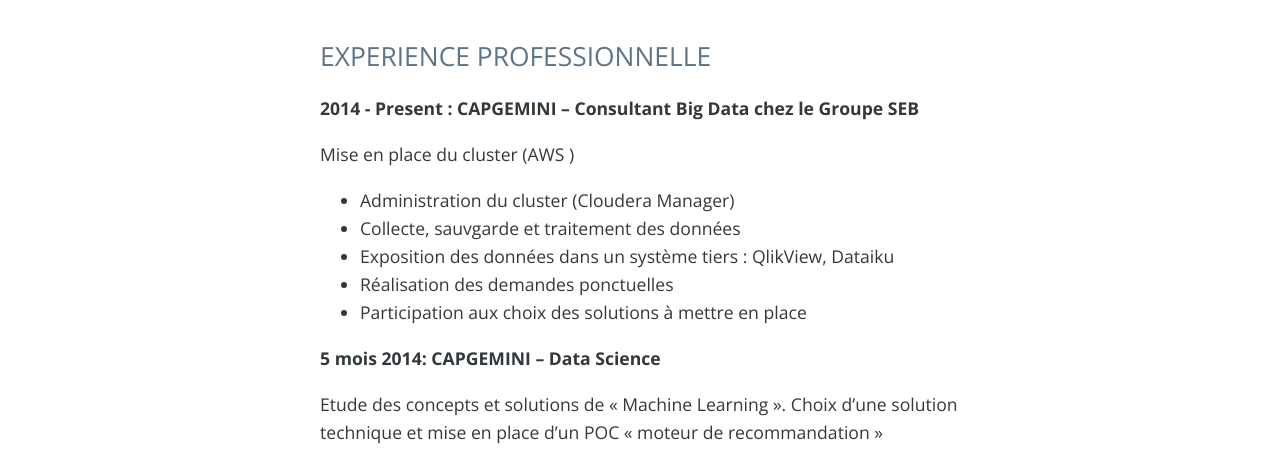
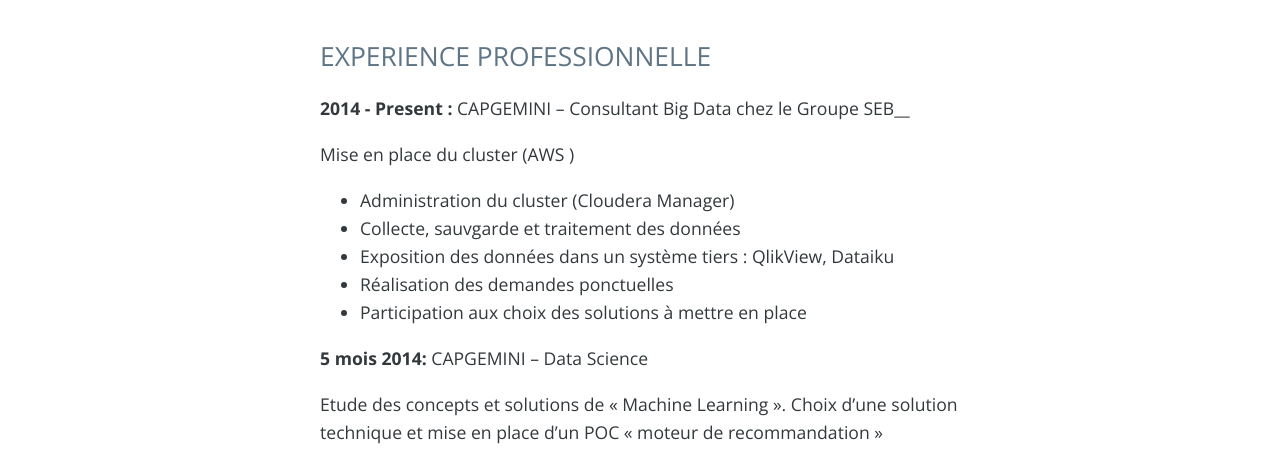
Before and after one commit to veve90/cv, a Jekyll site: the page built from _posts/2017-12-17-analyse-transactionelle.md, in a window 1280 px wide. Shown: the part 723-1178 px from the top of the page. Built offline with Jekyll 4.4.1, drawn with Linux system fonts in a browser that asks for light colours; nearby versions of some CDN libraries; comment, search, counter and statistics services are not loaded.

```diff
--- a/_posts/2017-12-17-analyse-transactionelle.md
+++ b/_posts/2017-12-17-analyse-transactionelle.md
@@ -17,7 +17,7 @@ Etant diplômé de l’INSA de Lyon, département Informatique, je suis une ing
 
 ## EXPERIENCE PROFESSIONNELLE
 
-__2014 - Present : CAPGEMINI – Consultant Big Data chez le Groupe SEB__
+__2014 - Present :__ CAPGEMINI – Consultant Big Data chez le Groupe SEB__
 
 Mise en place du cluster (AWS )
 -	 Administration du cluster (Cloudera Manager)
@@ -26,7 +26,7 @@ Mise en place du cluster (AWS )
 -	 Réalisation des demandes ponctuelles
 -	 Participation aux choix des solutions à mettre en place
 
-__5 mois 2014: CAPGEMINI – Data Science__
+__5 mois 2014:__ CAPGEMINI – Data Science
 
 Etude des concepts et solutions de « Machine Learning ». Choix d'une solution technique et mise en place d’un POC « moteur de recommandation »
 
```
